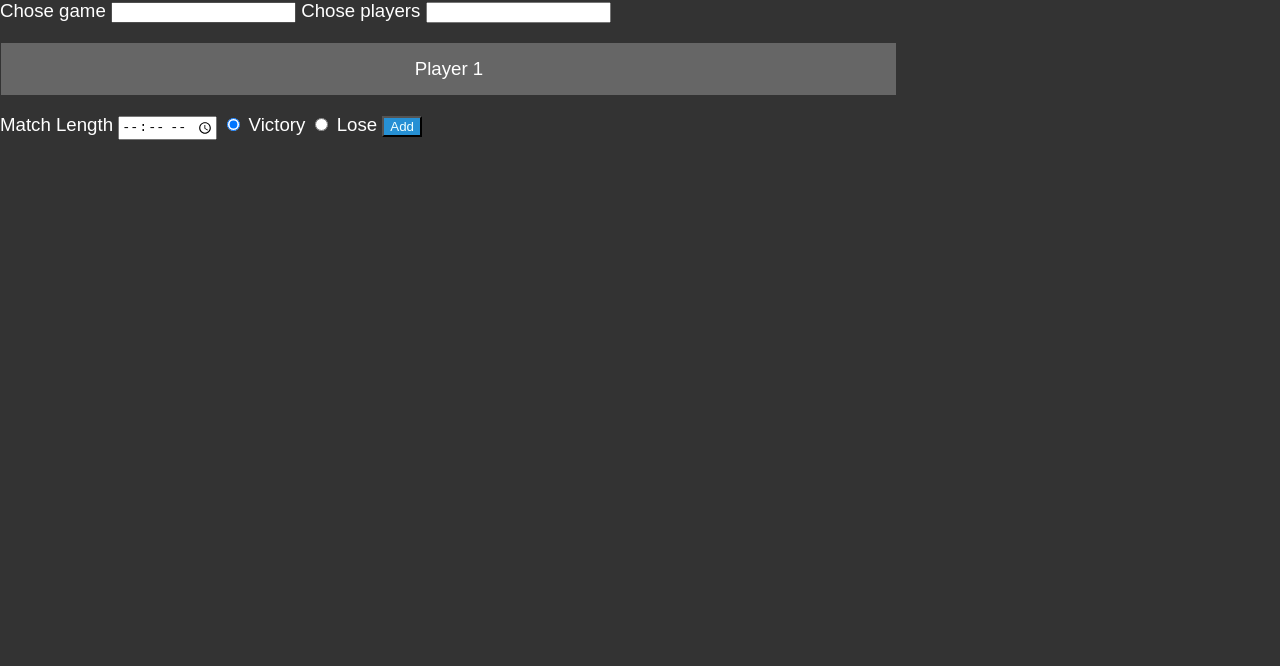
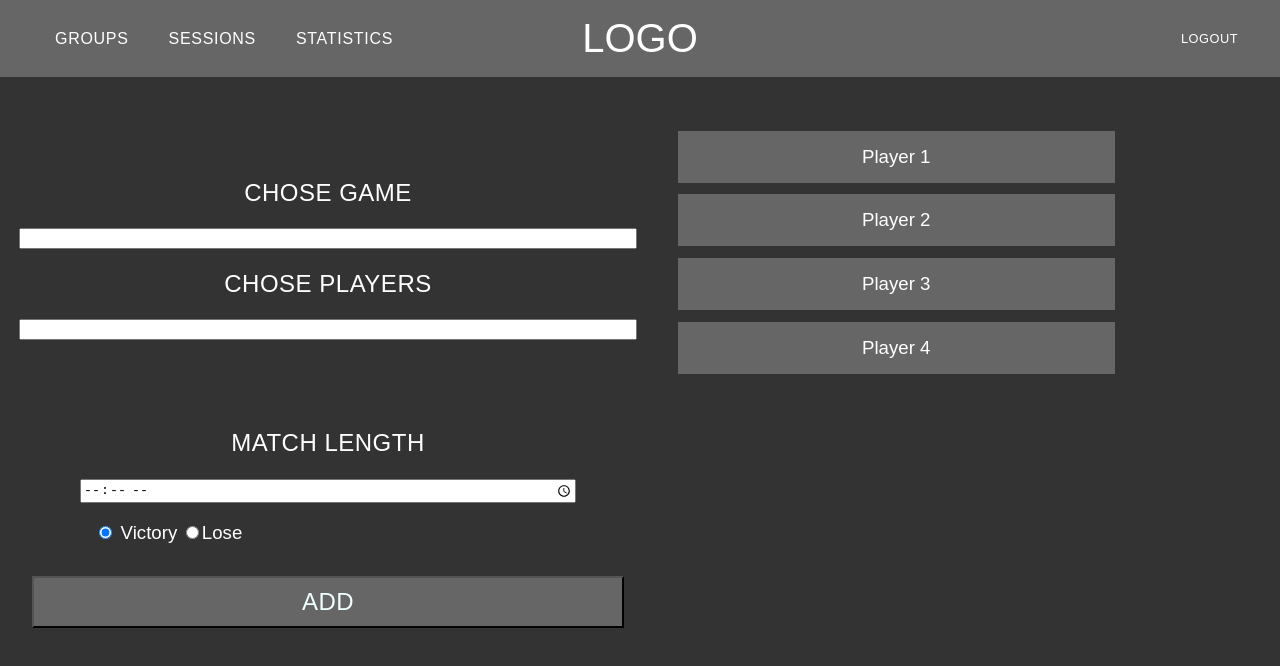
Before and after one commit to itudoradrian/tw2019, a plain HTML site: page sessionAdd_view.html in a window 1280 px wide. Drawn offline with Linux system fonts and the light colour scheme.

Commit message:
si pagina session add

```diff
--- a/sessionAdd_view.css
+++ b/sessionAdd_view.css
@@ -0,0 +1,275 @@
+
+@media (min-width : 700px){
+
+    /* Navigatorul */
+
+    .article-nav-container {
+      background:#666;
+      width: 100%;
+    }
+
+    .article-nav {
+      display: grid;
+      grid-template-columns: 1fr auto 1fr;
+      max-width: 1720px;
+      margin: 0 auto;
+      font-family: 'Oswald', sans-serif;
+    }
+
+    .article-nav a {
+      text-decoration: none;
+    }
+
+    .menu-items {
+      text-transform: uppercase;
+      font-weight: 380;
+      padding: 15px;
+      letter-spacing: 0.7px;
+      display: grid;
+      grid-template-columns: repeat(4, auto) 1fr;
+      grid-gap: 40px;
+      align-self: center;
+    }
+
+    .article-nav a:hover {
+      opacity: .7;
+    }
+
+    .menu-items a {
+      padding: 10px 0;
+      font-size: 16px;
+      color: white;
+    }
+
+    .nav-toggle {
+      display: none;
+    }
+
+    .logo {
+      font-size: 40px;
+      padding: 1rem;
+      color: white;
+    }
+
+    .logout {
+      text-align: right;
+      margin-top: 1rem;
+      margin-left: 5rem;
+      margin-right: 2rem;
+      margin-bottom: 1rem;
+      color: white;
+      font-size: 0.8rem;
+      text-transform: uppercase;
+      font-weight: 300;
+      padding: 10px;
+      letter-spacing: 0.5px;
+      grid-gap: 10px;
+      align-self: center;
+    }
+
+
+    .session-register {
+        display: grid;
+        grid-template-columns: 1fr 1fr;
+        margin: 1rem;
+    }
+
+    .fields{
+      display: grid;
+      text-align: center;
+      align-self: center;
+      text-decoration: none;
+      list-style: none;
+    }
+
+    .history-list{
+        text-align: center;
+        align-items: center;
+        background-color: #333;
+        display: grid;
+
+
+    }
+
+    .history-list li{
+      align-self: center;
+      text-decoration: none;
+      list-style: none;
+      margin: 0.3rem;
+      background-color: #666;
+
+
+    }
+
+    label{
+        text-align: center;
+        margin: 1rem;
+        font-size: 1.5rem;
+        text-transform: uppercase;
+        font-weight: 300;
+        padding: 10px;
+        letter-spacing: 0.5px;
+        font-family: 'Oswald', sans-serif;
+    }
+
+    .match {
+      display: grid;
+      grid-template-columns: 1fr;
+    }
+
+    #matchLength {
+        margin-left: 4rem;
+        margin-right: 4rem;
+    }
+
+
+    .vl{
+        margin: 1rem;
+        margin-left: 5rem;
+    }
+
+    .btn{
+        margin: 1rem;
+        font-size: 1.5rem;
+        text-transform: uppercase;
+        font-weight: 300;
+        padding: 10px;
+        letter-spacing: 0.5px;
+        font-family: 'Oswald', sans-serif;
+        background-color: #666;
+    }
+
+  }
+
+  @media (max-width: 700px){
+    .article-nav-container {
+      background:#666;
+      width: 100%;
+    }
+
+    .article-nav {
+      display: grid;
+      text-align: center;
+      max-width: 1720px;
+      margin: 0 auto;
+      font-family: 'Oswald', sans-serif;
+    }
+
+    .article-nav a {
+      color: white;
+      text-decoration: none;
+    }
+
+    .menu-items {
+      border-style: solid;
+      border-top: white;
+      border-left: white;
+      border-right: white;
+      border-bottom-width: 0.01rem;
+      font-size: 1.3rem;
+      text-transform: uppercase;
+      font-weight: 340;
+      padding: 15px;
+      letter-spacing: 1px;
+      grid-gap: 15px;
+      align-self: center;
+
+    }
+
+    .menu-items a {
+      display: grid;
+
+    }
+
+    .logout {
+      font-size: 0.8rem;
+      text-transform: uppercase;
+      font-weight: 300;
+      padding: 10px;
+      letter-spacing: 0.5px;
+      grid-gap: 10px;
+      align-self: center;
+    }
+
+    .menu-items a:hover {
+      opacity: .6;
+    }
+
+    .logout:hover {
+      opacity: .6;
+    }
+    .logo{
+      display: none;
+    }
+
+  }
+
+  .session-register {
+      display: grid;
+      margin: 1rem;
+  }
+
+  .fields{
+    display: grid;
+    text-align: center;
+    align-self: center;
+    text-decoration: none;
+    list-style: none;
+  }
+
+  .history-list{
+      text-align: center;
+      margin: 2rem;
+      align-items: center;
+      display: grid;
+
+  }
+
+  .history-list li{
+    text-align: center;
+    align-self: center;
+    text-decoration: none;
+    list-style: none;
+
+  }
+
+  label{
+      text-align: center;
+      margin: 0.5rem;
+      font-size: 1.5rem;
+      text-transform: uppercase;
+      font-weight: 300;
+      padding: 10px;
+      letter-spacing: 0.5px;
+      font-family: 'Oswald', sans-serif;
+  }
+
+  .match {
+    display: grid;
+    grid-template-columns: 1fr;
+  }
+
+  #matchLength {
+      margin-left: 4rem;
+      margin-right: 4rem;
+  }
+
+  input{
+      margin: 0.2rem;
+  }
+
+  .vl{
+      margin: 1rem;
+      margin-left: 5rem;
+  }
+
+  .btn{
+      margin: 1rem;
+      font-size: 1.5rem;
+      text-transform: uppercase;
+      font-weight: 300;
+      padding: 10px;
+      letter-spacing: 0.5px;
+      font-family: 'Oswald', sans-serif;
+      background-color: #666;
+  }
--- a/sessionAdd_view.html
+++ b/sessionAdd_view.html
@@ -1,5 +1,6 @@
 <!DOCTYPE html>
 <html lang="en">
+
 <head>
     <meta charset="UTF-8">
     <meta name="viewport" content="width=device-width, initial-scale=1.0">
@@ -8,23 +9,52 @@
     <link rel="stylesheet" href="sessionAdd_view.css">
     <title>Add session</title>
 </head>
+
 <body>
-    <nav class="nav-bar">
+    <!-- Navigatorul -->
+    <div class="article-nav-container">
+        <div class="article-nav">
 
-    </nav>
-    <form  class="session-register">
+            <div class="menu-items">
+                <a href="#"></a>
+                <a href="#">Groups</a>
+                <a href="#">Sessions</a>
+                <a href="#">Statistics</a>
+            </div>
+
+            <a href="#" class="logo">LOGO</a>
+            <a href='#' class="logout">Logout</a>
+        </div>
+    </div>
+    <form class="session-register">
+        <div class="fields">
             <label for="game">Chose game</label>
             <input type="select" name="game" id="game">
             <label for="player">Chose players</label>
             <input type="select" name="player" id="player">
-        <ul class="history-list">
+        </div>
+
+        <div class="history-list">
+
             <li>Player 1</li>
-        </ul>
+            <li>Player 2</li>
+            <li>Player 3</li>
+            <li>Player 4</li>
+
+        </div>
+
+        <div class="match">
             <label for="matchLength">Match Length</label>
-        <input type="time" name="matchLength" id="matchLength">
-        <input type="radio" name="outcome" value="victory" checked> Victory
-        <input type="radio" name="outcome" value="lose"> Lose
+            <input type="time" name="matchLength" id="matchLength"></input>
+            <div class="vl">
+                <input type="radio" name="outcome" value="victory" checked> Victory</input>
+                <input type="radio" name="outcome" value="lose">Lose</input>
+            </div>
+
             <input type="submit" value="Add" class="btn">
+        </div>
+
     </form>
 </body>
+
 </html>
```
Lines whose indentation alone changed are shown as unchanged.
